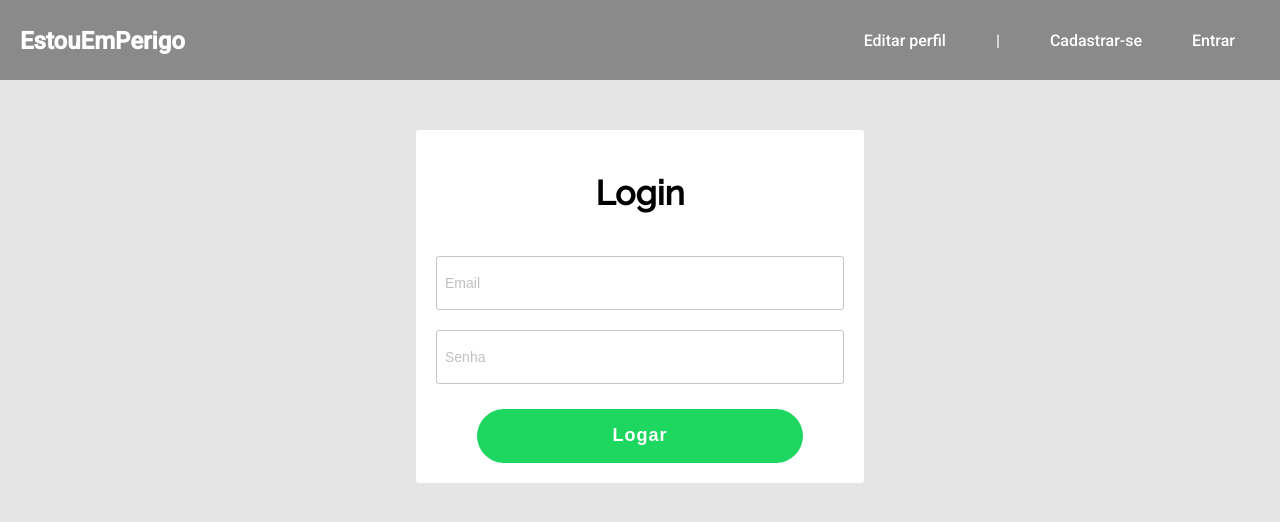
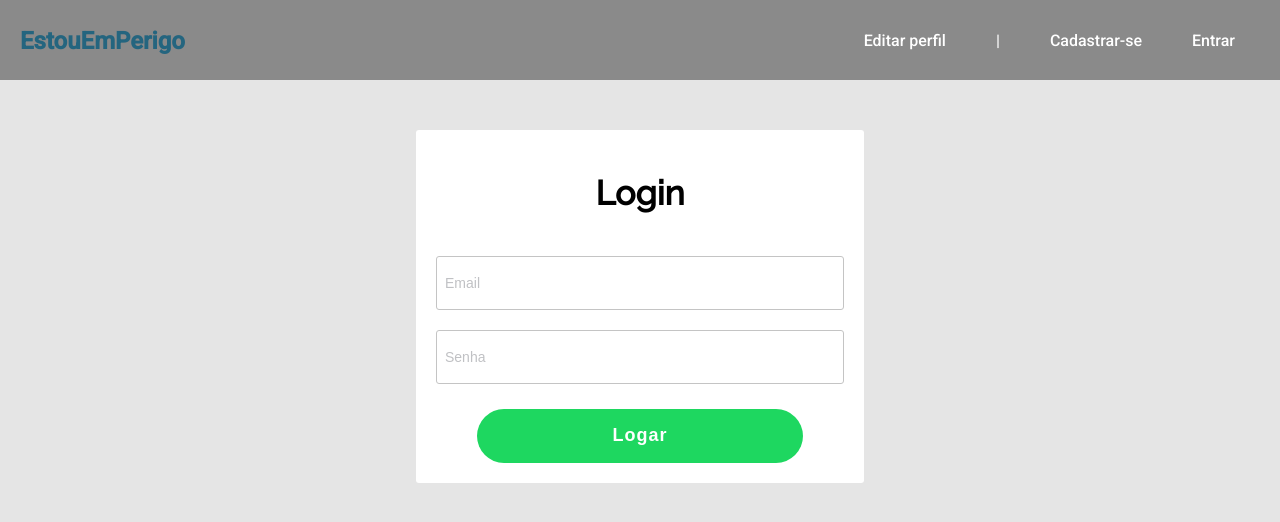
Before and after one commit to lucassoller/hackathon, a React (Create React App) app in the folder front-end/: page /login in a window 1280 px wide. In both pictures the pointer is over the link "EstouEmPerigo". Shown: the top 522 px of the page. Built offline with nearby package versions, Linux system fonts and the light colour scheme.

Commit message:
ajustando git

```diff
--- a/front-end/src/components/form/Form.jsx
+++ b/front-end/src/components/form/Form.jsx
@@ -8,7 +8,7 @@ export default class Form extends Component {
       <form className='form' onSubmit={this.props.onSubmit}>
       <h1>{this.props.titulo}</h1>
             {this.props.children}
-            <input className='botao-enviar' type="submit" value={this.props.descricaoBotaoEnviar}/>
+      <input className='botao-enviar' type="submit" value={this.props.descricaoBotaoEnviar}/>
       </form>
     )
   }
--- a/front-end/src/components/header/Header.css
+++ b/front-end/src/components/header/Header.css
@@ -24,7 +24,11 @@ a, .item-menu {
 .item-menu {
     padding: 25px;
     text-decoration: none;
+}
 
+a:hover {
+    color: #24657F;
+    transition: scale(1.2)
 }
 
 li img {
```
